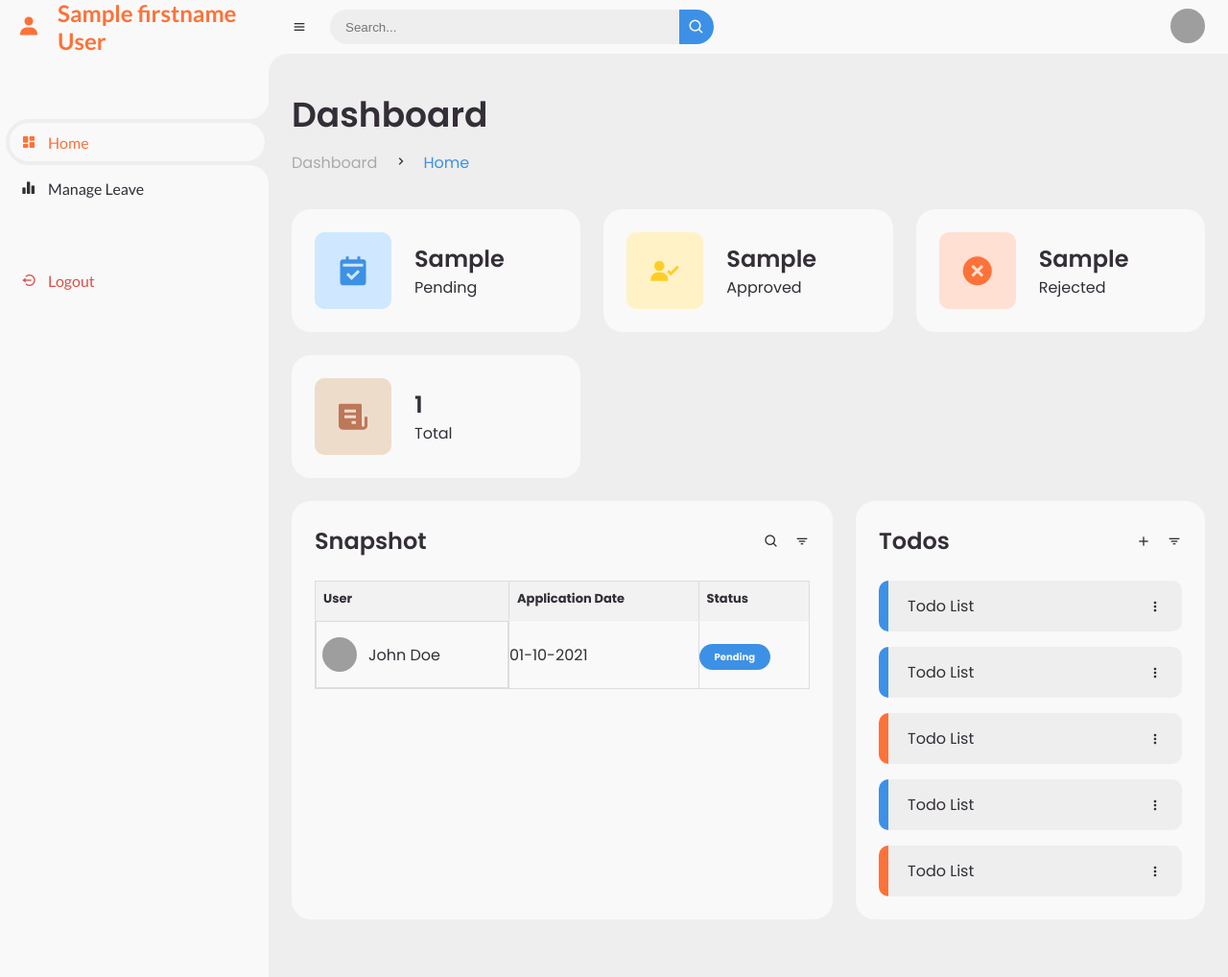
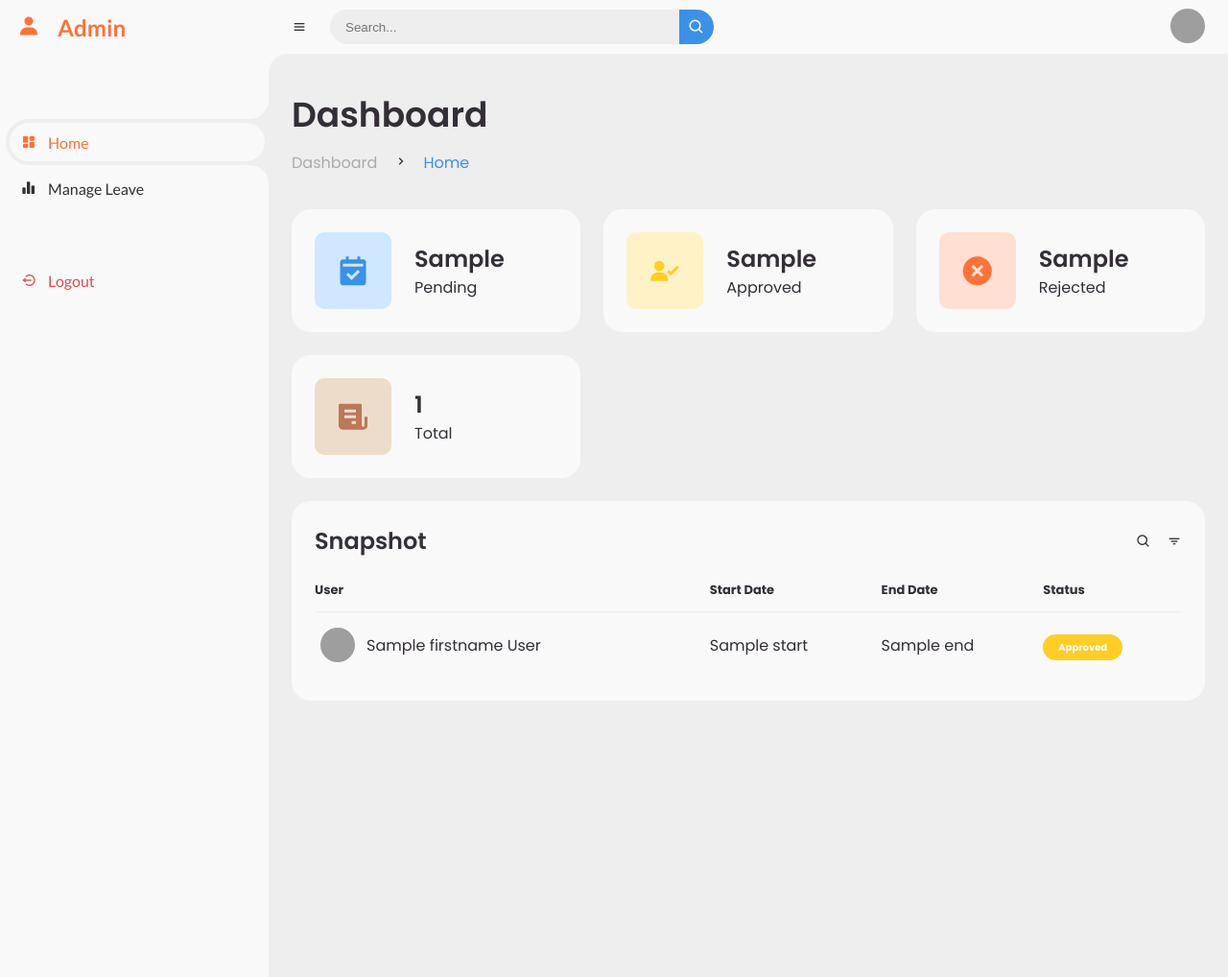
Before and after one commit to rcezea/Leave-Management-System, a Flask app: template templates/dashboard/Admin.html in a window 1280 px wide. Shown: the whole page at 96% size. Run offline with Flask 3, Linux system fonts and the light colour scheme; the template is opened without the code that fills it: most values are stand-ins (such as "Sample title", 1, 10 or a date in 2020); grey boxes are pictures that could not be loaded.

Commit message:
code (Admin) : Removing Todos and adding dynamic snapshot

```diff
--- a/static/css/admin_dashboard.css
+++ b/static/css/admin_dashboard.css
@@ -481,13 +481,13 @@ body {
 	border-radius: 20px;
 	font-weight: 700;
 }
-#content main .table-data .order table tr td .status.completed {
+#content main .table-data .order table tr td .status.pending {
 	background: var(--blue);
 }
-#content main .table-data .order table tr td .status.process {
+#content main .table-data .order table tr td .status.approved {
 	background: var(--yellow);
 }
-#content main .table-data .order table tr td .status.pending {
+#content main .table-data .order table tr td .status.rejected {
 	background: var(--orange);
 }
 
@@ -512,10 +512,10 @@ body {
 #content main .table-data .todo .todo-list li .bx {
 	cursor: pointer;
 }
-#content main .table-data .todo .todo-list li.completed {
+#content main .table-data .todo .todo-list li.pending {
 	border-left: 10px solid var(--blue);
 }
-#content main .table-data .todo .todo-list li.not-completed {
+#content main .table-data .todo .todo-list li.not-pending {
 	border-left: 10px solid var(--orange);
 }
 #content main .table-data .todo .todo-list li:last-child {
--- a/static/css/extra.css
+++ b/static/css/extra.css
@@ -1,30 +1,3 @@
-main {
-    padding: 2rem;
-}
-
-h2 {
-    margin-top: 0;
-}
-
-table {
-    width: 100%;
-    border-collapse: collapse;
-    margin-bottom: 2rem;
-}
-
-table, th, td {
-    border: 1px solid #ddd;
-}
-
-th, td {
-    padding: 0.5rem;
-    text-align: left;
-}
-
-th {
-    background-color: #f2f2f2;
-}
-
 button {
     padding: 0.5rem 1rem;
     background-color: #4CAF50;
--- a/templates/dashboard/Admin.html
+++ b/templates/dashboard/Admin.html
@@ -19,7 +19,7 @@
 <section id="sidebar">
     <a href="#" class="brand">
         <i class='bx bxs-user'></i>
-        <span class="text">{{ employee.firstname }} {{ employee.lastname }}</span>
+        <span class="text">Admin</span>
     </a>
     <ul class="side-menu top">
         <li class="active">
@@ -123,50 +123,29 @@
                 <thead>
                     <tr>
                         <th>User</th>
-                        <th>Application Date</th>
+                        <th>Start Date</th>
+                        <th>End Date</th>
                         <th>Status</th>
                     </tr>
                 </thead>
                 <tbody>
-                    <tr>
-                        <td>
-                            <img src="https://lh3.googleusercontent.com/ogw/AF2bZyi5GukKspULSakGvdFqTmDLPOWwAZGWaRdZ44JCUUCj960=s32-c-mo">
-                            <p>John Doe</p>
-                        </td>
-                        <td>01-10-2021</td>
-                        <td><span class="status completed">Pending</span></td>
+                    {% for item in applications %}
+                        <tr>
+                            <td>
+                                <img src="https://images.pexels.com/photos/10850674/pexels-photo-10850674.jpeg?cs=srgb&dl=pexels-abel-kayode-155872537-10850674.jpg&fm=jpg&w=640&h=640">
+                                <p>{{ employee.firstname }} {{ employee.lastname }}</p>
+                            </td>
+                            <td>{{ item.start }}</td>
+                            <td>{{ item.end }}</td>
+                            <td>
+                                <span class="status {% if item.status == 'pending' %}pending{% elif item.status == 'approved' %}approved{% elif item.status == 'rejected' %}rejected{% endif %}">
+                                    {{ item.status.capitalize() }}
+                                </span>
+                            </td>
                     </tr>
+                    {% endfor %}
                 </tbody>
             </table>
-        </div>
-        <div class="todo">
-            <div class="head">
-                <h3>Todos</h3>
-                <i class='bx bx-plus' ></i>
-                <i class='bx bx-filter' ></i>
-            </div>
-            <ul class="todo-list">
-                <li class="completed">
-                    <p>Todo List</p>
-                    <i class='bx bx-dots-vertical-rounded' ></i>
-                </li>
-                <li class="completed">
-                    <p>Todo List</p>
-                    <i class='bx bx-dots-vertical-rounded' ></i>
-                </li>
-                <li class="not-completed">
-                    <p>Todo List</p>
-                    <i class='bx bx-dots-vertical-rounded' ></i>
-                </li>
-                <li class="completed">
-                    <p>Todo List</p>
-                    <i class='bx bx-dots-vertical-rounded' ></i>
-                </li>
-                <li class="not-completed">
-                    <p>Todo List</p>
-                    <i class='bx bx-dots-vertical-rounded' ></i>
-                </li>
-            </ul>
         </div>
     </div>
 </main>
```
